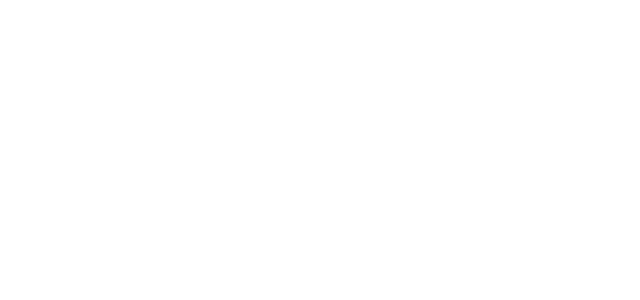
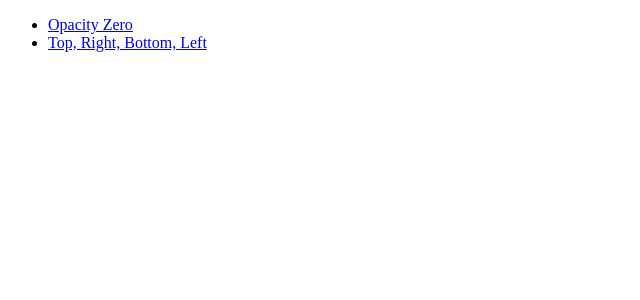
Before and after one commit to Ifycode-extension/pluralsight-angular-project-v9.0.0, an Angular app: page /products in a window 1280 px wide. Before the commit this address led to /. Shown: the top 300 px of the page, without its empty margins (0-640 px from the left). Built offline with nearby package versions, Linux system fonts and the light colour scheme.

Commit message:
Add routerLink

```diff
--- a/src/app/product-list/product-list.component.html
+++ b/src/app/product-list/product-list.component.html
@@ -1,5 +1,5 @@
 <ul>
   <li *ngFor="let product of products">
-    <span>{{product.albumName}}</span>
+    <a routerLink="/product/{{product.id}}" routerLinkActive="active">{{product.albumName}}</a>
   </li>
 </ul>
--- a/src/app/routes.ts
+++ b/src/app/routes.ts
@@ -3,7 +3,7 @@
 import { ProductPageComponent } from './product-page/product-page.component';
 
 export const appRoutes: Routes = [
-  { path: 'product', component: ProductListComponent },
-  { path: 'product/description', component: ProductPageComponent },
-  { path: '', redirectTo: '/product', pathMatch: 'full' }
+  { path: 'products', component: ProductListComponent },
+  { path: 'product/:id', component: ProductPageComponent },
+  { path: '', redirectTo: '/products', pathMatch: 'full' }
 ]
```
